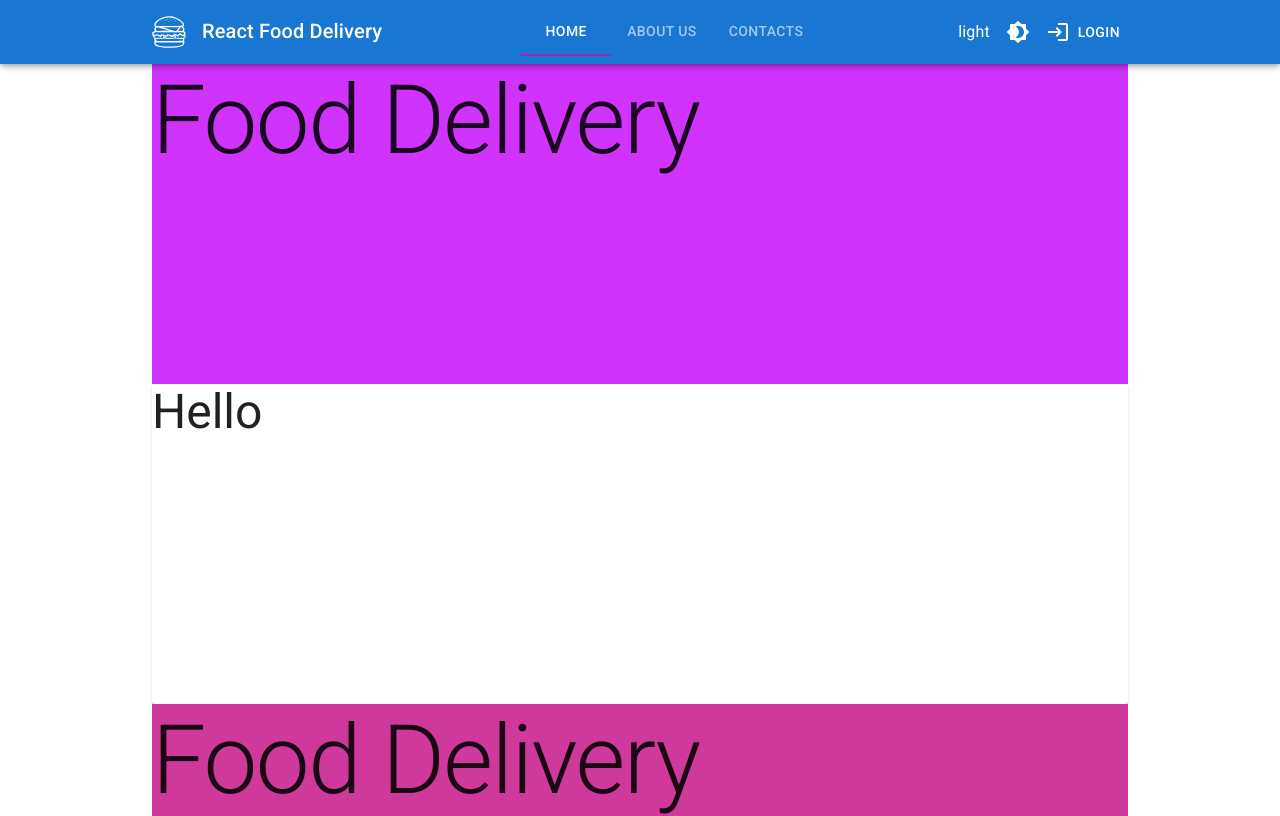
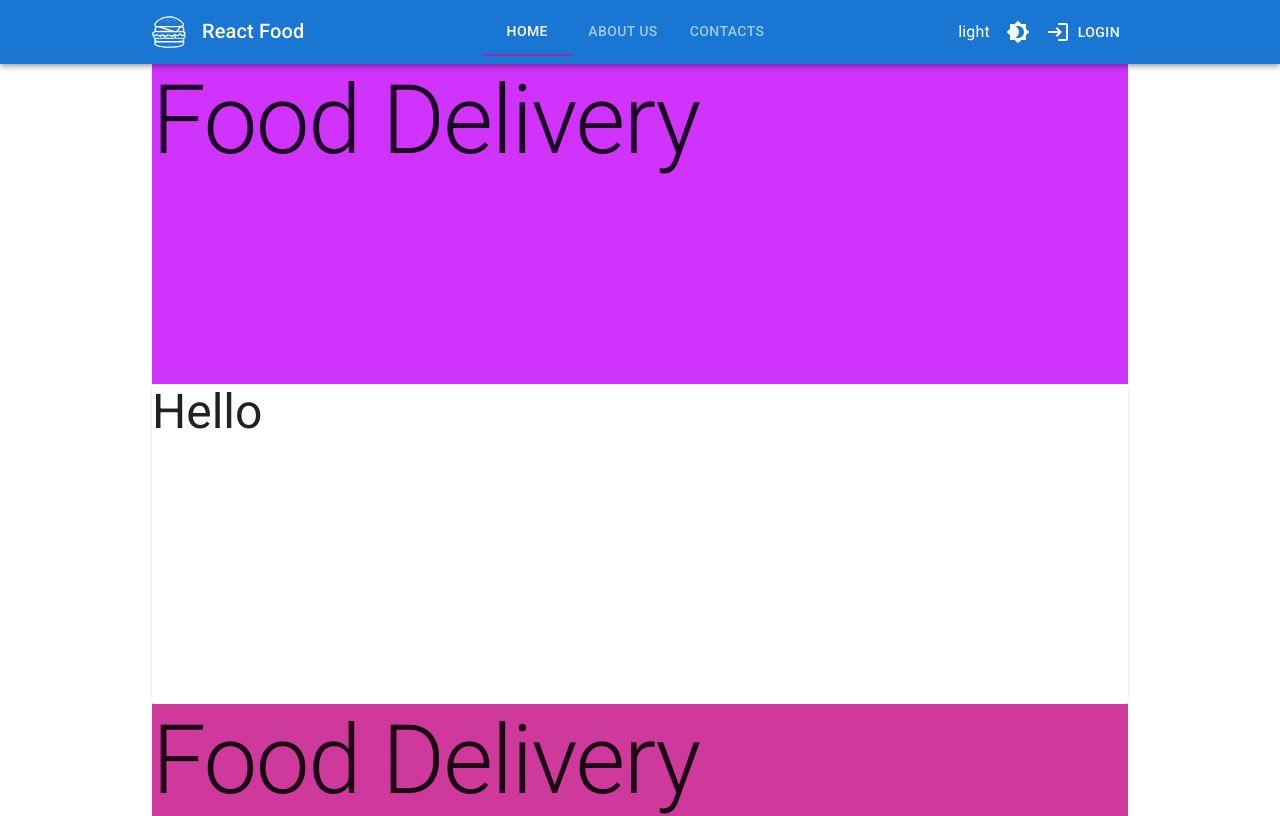
Before and after one commit to Dmytro27Ind/react-food-delivery, a React (Vite) app: page / in a window 1280 px wide. Shown: the top 816 px of the page. Built offline with nearby package versions, Linux system fonts and the light colour scheme.

Commit message:
changed name

```diff
--- a/src/modules/ApplicationBar/components/Header.jsx
+++ b/src/modules/ApplicationBar/components/Header.jsx
@@ -24,7 +24,7 @@ export default function Header() {
     <Box sx={headerStyles.box}>
       <BurgerIcon sx={headerStyles.burger} />
       <Typography variant="h6">
-        React Food Delivery
+        React Food
       </Typography>
     </Box>
   )
```
